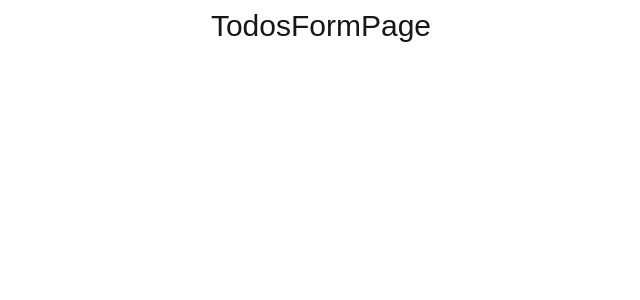
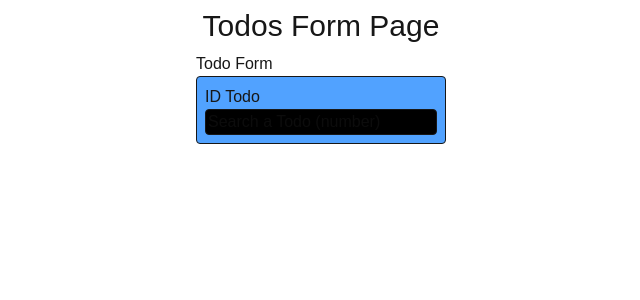
Before and after one commit to salino3/next-app_01, a Next.js app: page /todos-form in a window 1280 px wide. Shown: the top 300 px of the page, without its empty margins (319-959 px from the left). Built offline with nearby package versions, Linux system fonts and the light colour scheme.

Commit message:
add input

```diff
--- /dev/null
+++ b/app/(pods)/todos-form/components/todo-form/todo-form.component.tsx
@@ -0,0 +1,19 @@
+export const TodoForm = () => {
+  return (
+    <form data-component="TodoForm" action="">
+      <fieldset disabled={false} className={""}>
+        <legend>Todo Form</legend>
+        <div className="bg-blue-400 border flex flex-col w-[250px] rounded-sm p-2">
+          <label htmlFor="id">ID Todo</label>
+          <input
+            className="border bg-black pl-0.5 rounded-sm"
+            placeholder="Search a Todo (number)"
+            name="id"
+            id="id"
+            type="number"
+          />
+        </div>
+      </fieldset>
+    </form>
+  );
+};
--- a/app/(pods)/todos-form/page.tsx
+++ b/app/(pods)/todos-form/page.tsx
@@ -1,12 +1,17 @@
 "use client";
 
+import { TodoForm } from "./components/todo-form/todo-form.component";
+
+// fetchTodos
 const TodosFormPage = () => {
   return (
     <div
       data-component="TodosFormPage"
       className="flex flex-col justify-center items-center gap-2 p-2"
     >
-      <h1 className="text-center text-3xl">TodosFormPage</h1>
+      <h1 className="text-center text-3xl">Todos Form Page</h1>
+
+      <TodoForm />
     </div>
   );
 };
```
